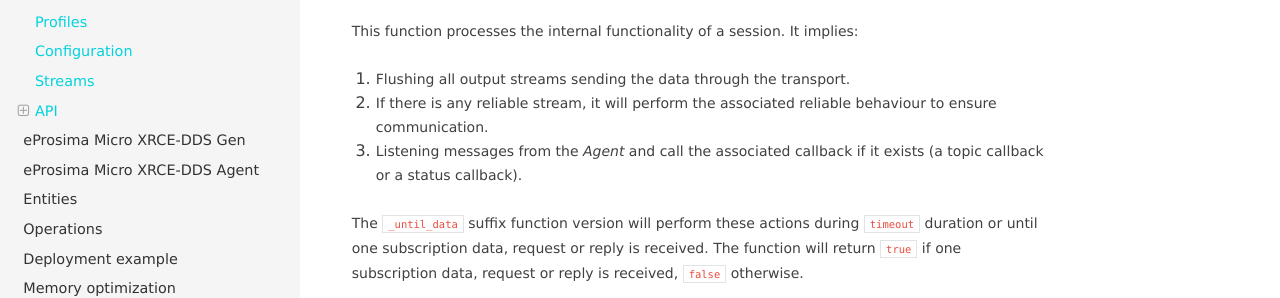
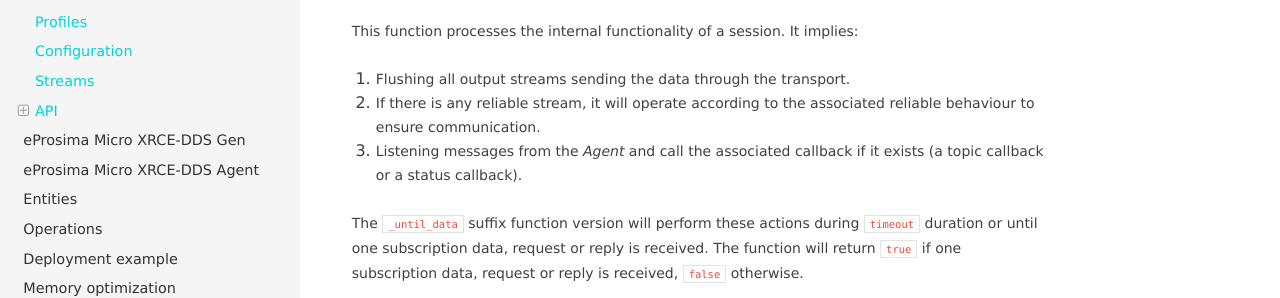
Before and after one commit to eProsima/Micro-XRCE-DDS-docs, a Sphinx documentation site: the page built from docs/client.rst, in a window 1280 px wide and 900 px high, scrolled down 9495 px. Shown: the part 165-463 px from the top of the window. Built offline with Sphinx 7.4.7 and the Read the Docs theme 2.0.0, drawn with Linux system fonts in a browser that asks for light colours.

Commit message:
Update docs/client.rst
Co-authored-by: FranFin <58737168+FranFin@users.noreply.github.com>

```diff
--- a/docs/client.rst
+++ b/docs/client.rst
@@ -438,7 +438,7 @@
 It implies:
 
 1. Flushing all output streams sending the data through the transport.
-2. If there is any reliable stream, it will perform the associated reliable behaviour to ensure communication.
+2. If there is any reliable stream, it will operate according to the associated reliable behaviour to ensure communication.
 3. Listening messages from the *Agent* and call the associated callback if it exists (a topic callback or a status callback).
 
 The ``_until_data`` suffix function version will perform these actions during ``timeout`` duration
```
